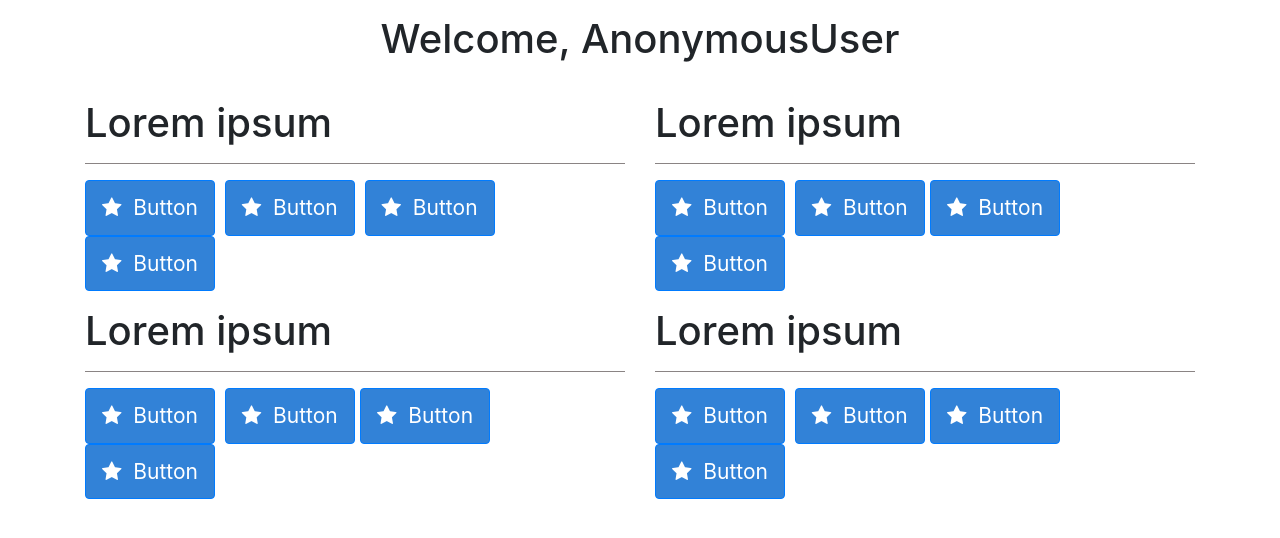
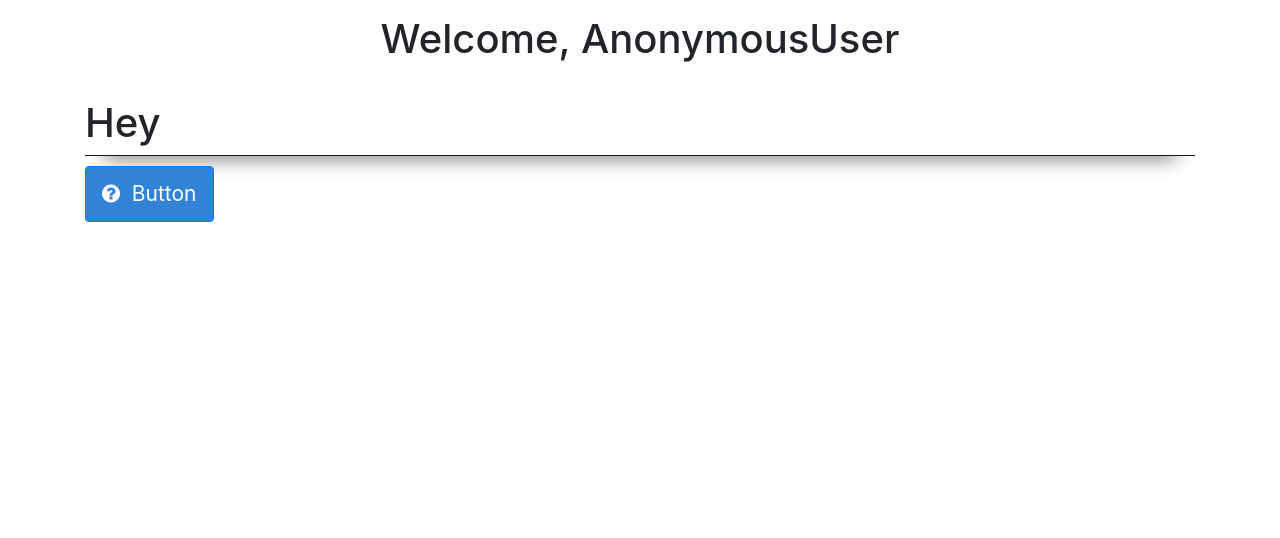
Before and after one commit to NacOJerk/ctbase, a Django app: template ctf_site/ctf/templates/index.html in a window 1280 px wide. Shown: the part 88-626 px from the top of the page. Run offline with Django 3.2, Linux system fonts and the light colour scheme; the template is opened without the code that fills it, so the values that code supplies are empty; some libraries are stand-ins or nearby versions.

Commit message:
Started subsections for the questions

```diff
--- a/ctf_site/ctf/static/css/main.css
+++ b/ctf_site/ctf/static/css/main.css
@@ -0,0 +1,9 @@
+.shadow-hr {
+    border: none;
+    height: 20px;
+    height: 50px;
+    margin-top: 0;
+    border-bottom: 1px solid #1f1209;
+    box-shadow: 0 20px 20px -20px #333;
+    margin: -50px auto 10px;
+}
--- /dev/null
+++ b/ctf_site/ctf/templates/basic_category.html
@@ -0,0 +1,14 @@
+<div style="margin-top: 1em;">
+    <div class="container">
+        <div class="row">
+            <div class="col-md-12">
+                <h1>{{ title }}</h1>
+                <hr class="shadow-hr">
+                <button class="btn btn-primary" type="button"
+                        style="margin-right: 0.25em;padding-top: 11px;padding-right: 16px;padding-bottom: 11px;padding-left: 16px;font-size: 21px;background-color: rgb(50,130,215);">
+                    <i class="fa fa-question-circle"></i>&nbsp; Button
+                </button>
+            </div>
+        </div>
+    </div>
+</div>
--- a/ctf_site/ctf/templates/index.html
+++ b/ctf_site/ctf/templates/index.html
@@ -42,79 +42,7 @@
       <div class="container">
          <h1 class="text-center" style="padding-top: 15px; padding-bottom: 20px;">Welcome, {{ user }}</h1>
       </div>
-      <div style="margin-top: 1em;">
-         <div class="container">
-            <div class="row">
-               <div class="col-md-6">
-                  <h1>Lorem ipsum</h1>
-                  <hr style="background-color: #9a9393;">
-                  <button class="btn btn-primary" type="button"
-                     style="margin-right: 0.25em;padding-top: 11px;padding-right: 16px;padding-bottom: 11px;padding-left: 16px;font-size: 21px;background-color: rgb(50,130,215);"
-                     data-toggle="modal" data-target="#11"><i class="fa fa-star"></i>&nbsp; Button</button>
-                  <button class="btn btn-primary" type="button"
-                     style="margin-right: 0.25em;padding-top: 11px;padding-right: 16px;padding-bottom: 11px;padding-left: 16px;font-size: 21px;background-color: rgb(50,130,215);"><i
-                     class="fa fa-star"></i>&nbsp; Button</button>
-				<button class="btn btn-primary" type="button"
-                     style="margin-right: 0.25em;padding-top: 11px;padding-right: 16px;padding-bottom: 11px;padding-left: 16px;font-size: 21px;background-color: rgb(50,130,215);"><i
-                     class="fa fa-star"></i>&nbsp; Button</button>
-                  <button class="btn btn-primary" type="button"
-                     style="margin-right: 0.25em;padding-top: 11px;padding-right: 16px;padding-bottom: 11px;padding-left: 16px;font-size: 21px;background-color: rgb(50,130,215);"><i
-                     class="fa fa-star"></i>&nbsp; Button</button>
-               </div>
-               <div class="col-md-6">
-                  <h1>Lorem ipsum</h1>
-                  <hr style="background-color: #9a9393;">
-                  <button class="btn btn-primary" type="button"
-                     style="margin-right: 0.25em;padding-top: 11px;padding-right: 16px;padding-bottom: 11px;padding-left: 16px;font-size: 21px;background-color: rgb(50,130,215);"><i
-                     class="fa fa-star"></i>&nbsp; Button</button>
-                  <button class="btn btn-primary" type="button"
-                     style="margin-right: 0.25em;padding-top: 11px;padding-right: 16px;padding-bottom: 11px;padding-left: 16px;font-size: 21px;background-color: rgb(50,130,215);"><i
-                     class="fa fa-star"></i>&nbsp; Button</button><button class="btn btn-primary" type="button"
-                     style="margin-right: 0.25em;padding-top: 11px;padding-right: 16px;padding-bottom: 11px;padding-left: 16px;font-size: 21px;background-color: rgb(50,130,215);"><i
-                     class="fa fa-star"></i>&nbsp; Button</button>
-                  <button class="btn btn-primary" type="button"
-                     style="margin-right: 0.25em;padding-top: 11px;padding-right: 16px;padding-bottom: 11px;padding-left: 16px;font-size: 21px;background-color: rgb(50,130,215);"><i
-                     class="fa fa-star"></i>&nbsp; Button</button>
-               </div>
-            </div>
-         </div>
-      </div>
-      <div style="margin-top: 1em;">
-         <div class="container">
-            <div class="row">
-               <div class="col-md-6">
-                  <h1>Lorem ipsum</h1>
-                  <hr style="background-color: #9a9393;">
-                  <button class="btn btn-primary" type="button"
-                     style="margin-right: 0.25em;padding-top: 11px;padding-right: 16px;padding-bottom: 11px;padding-left: 16px;font-size: 21px;background-color: rgb(50,130,215);"><i
-                     class="fa fa-star"></i>&nbsp; Button</button>
-                  <button class="btn btn-primary" type="button"
-                     style="margin-right: 0.25em;padding-top: 11px;padding-right: 16px;padding-bottom: 11px;padding-left: 16px;font-size: 21px;background-color: rgb(50,130,215);"><i
-                     class="fa fa-star"></i>&nbsp; Button</button><button class="btn btn-primary" type="button"
-                     style="margin-right: 0.25em;padding-top: 11px;padding-right: 16px;padding-bottom: 11px;padding-left: 16px;font-size: 21px;background-color: rgb(50,130,215);"><i
-                     class="fa fa-star"></i>&nbsp; Button</button>
-                  <button class="btn btn-primary" type="button"
-                     style="margin-right: 0.25em;padding-top: 11px;padding-right: 16px;padding-bottom: 11px;padding-left: 16px;font-size: 21px;background-color: rgb(50,130,215);"><i
-                     class="fa fa-star"></i>&nbsp; Button</button>
-               </div>
-               <div class="col-md-6">
-                  <h1>Lorem ipsum</h1>
-                  <hr style="background-color: #9a9393;">
-                  <button class="btn btn-primary" type="button"
-                     style="margin-right: 0.25em;padding-top: 11px;padding-right: 16px;padding-bottom: 11px;padding-left: 16px;font-size: 21px;background-color: rgb(50,130,215);"><i
-                     class="fa fa-star"></i>&nbsp; Button</button>
-                  <button class="btn btn-primary" type="button"
-                     style="margin-right: 0.25em;padding-top: 11px;padding-right: 16px;padding-bottom: 11px;padding-left: 16px;font-size: 21px;background-color: rgb(50,130,215);"><i
-                     class="fa fa-star"></i>&nbsp; Button</button><button class="btn btn-primary" type="button"
-                     style="margin-right: 0.25em;padding-top: 11px;padding-right: 16px;padding-bottom: 11px;padding-left: 16px;font-size: 21px;background-color: rgb(50,130,215);"><i
-                     class="fa fa-star"></i>&nbsp; Button</button>
-                  <button class="btn btn-primary" type="button"
-                     style="margin-right: 0.25em;padding-top: 11px;padding-right: 16px;padding-bottom: 11px;padding-left: 16px;font-size: 21px;background-color: rgb(50,130,215);"><i
-                     class="fa fa-star"></i>&nbsp; Button</button>
-               </div>
-            </div>
-         </div>
-      </div>
+      {% include "basic_category.html" with title="Hey" %}
     <script src="https://code.jquery.com/jquery-3.3.1.slim.min.js"
             integrity="sha384-q8i/X+965DzO0rT7abK41JStQIAqVgRVzpbzo5smXKp4YfRvH+8abtTE1Pi6jizo"
             crossorigin="anonymous"></script>
```
Also changed, not shown: ctf_site/ctf/models.py (+20 -0 lines), ctf_site/ctf/templates/basic_modal.html (added, +26 -0 lines), ctf_site/ctf/migrations/0002_category_challenge_score.py (added).
